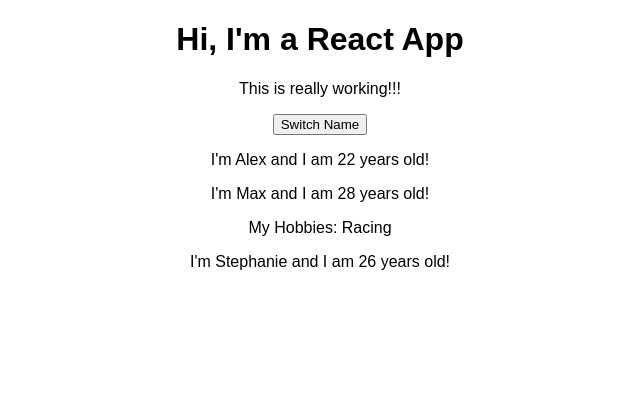
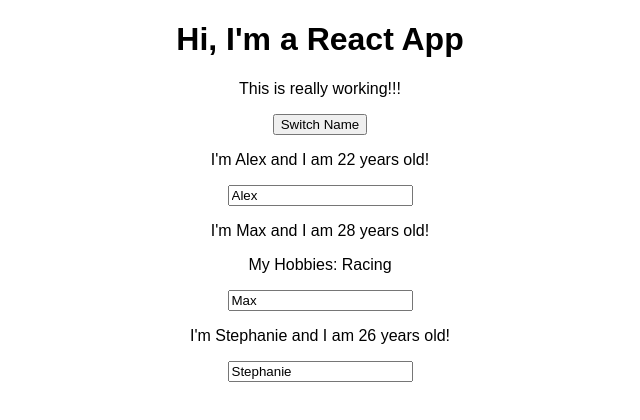
Before and after one commit to isjaki/react-persons-udemy, a React (Create React App) app: page / in a window 1280 px wide. Shown: the top 420 px of the page, without its empty margins (320-960 px from the left). Built offline with nearby package versions, Linux system fonts and the light colour scheme.

Commit message:
добавили input в компонент Person и создали two-way binding между input value и значением name объекта person

```diff
--- a/src/App.js
+++ b/src/App.js
@@ -25,6 +25,16 @@
     });
   }
 
+  nameChangedHandler = (event) => {
+    this.setState({
+      persons: [
+        { name: 'Alex', age: 22 },
+        { name: event.target.value, age: 28 },
+        { name: 'Stephanie', age: 26 }
+      ]
+    });
+  }
+
   render() {
     return (
       <div className="App">
@@ -39,6 +49,7 @@
           name={this.state.persons[1].name}
           age={this.state.persons[1].age}
           click={this.switchNameHandler.bind(this, 'Lyoha!') /*better use this way with bind*/}
+          changed={this.nameChangedHandler}
         >My Hobbies: Racing</Person>
         <Person
           name={this.state.persons[2].name}
--- a/src/Person/Person.js
+++ b/src/Person/Person.js
@@ -5,6 +5,7 @@
         <div>
             <p onClick={props.click}>I'm {props.name} and I am {props.age} years old!</p>
             <p>{props.children}</p>
+            <input type="text" onChange={props.changed} value={props.name} />
         </div>
     )
 
```
